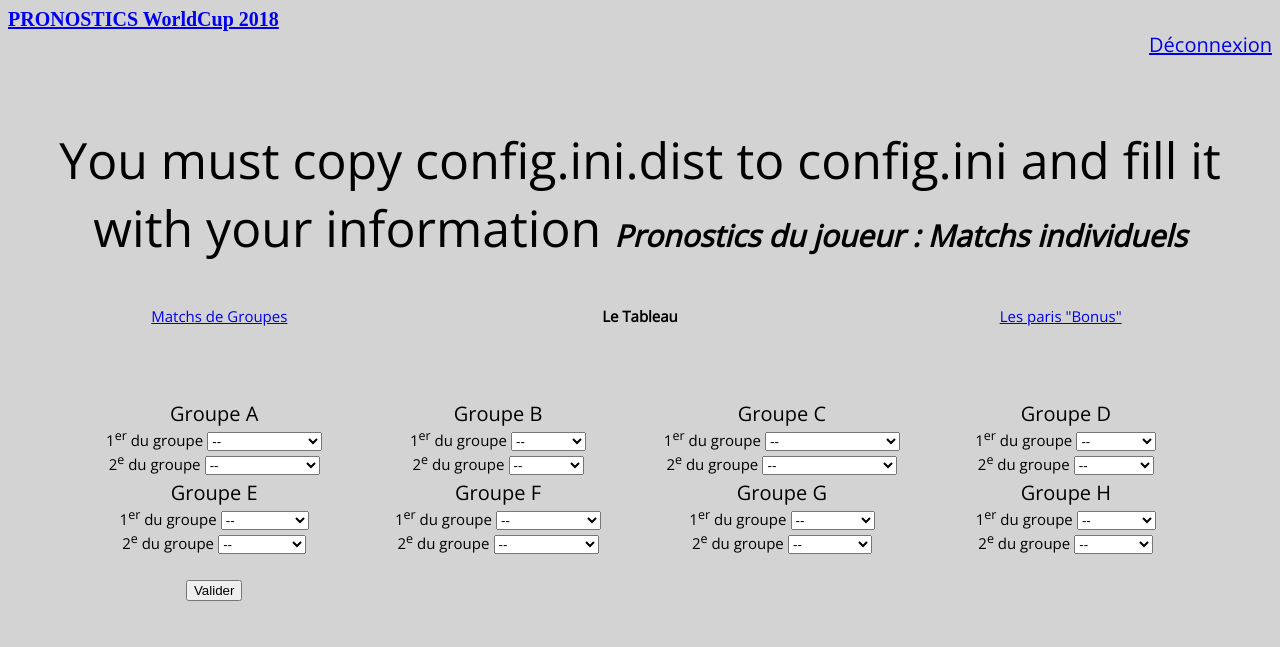
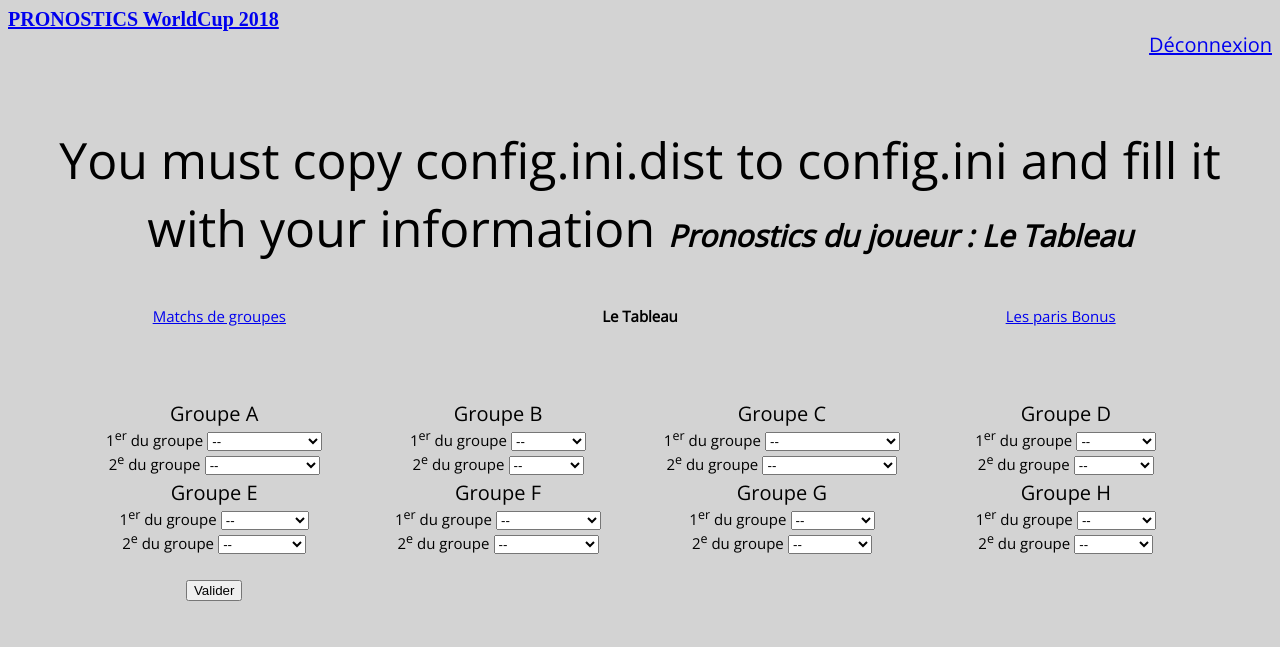
Before and after one commit to lfogit/WorldCup18, a PHP site: page /groupes.php in a window 1280 px wide. Shown: the top 647 px of the page. Run offline with PHP 8.4, Linux system fonts and the light colour scheme; the visitor is signed in with stand-in values (Sample User, id 1); data comes from the database, SQL or seed files in the repository; data that the repository does not hold is empty; some web fonts are replaced.

Commit message:
corrections divers.php

```diff
--- a/groupes.php
+++ b/groupes.php
@@ -26,7 +26,7 @@
         <?php
         include('connect.php');
         ?>
-        <font style="font-size: 30px;"><b><i>Pronostics du joueur : Matchs individuels</i></b><br/><br/></font>
+        <font style="font-size: 30px;"><b><i>Pronostics du joueur : Le Tableau</i></b><br/><br/></font>
     </div>
     <?php
     $grp = array('A', 'B', 'C', 'D', 'E', 'F', 'G', 'H');
@@ -37,13 +37,13 @@
     <table width="100%" align="center">
         <tr>
             <td width="20%" align="center">
-                <font style="font-size: 15px;"><a href="predictions.php">Matchs de Groupes</a></font><br/>
+                <font style="font-size: 15px;"><a href="predictions.php">Matchs de groupes</a></font><br/>
             </td>
             <td width="20%" align="center">
                 <font style="font-size: 15px;"><b>Le Tableau</b></font><br/>
             </td>
             <td width="20%" align="center">
-                <font style="font-size: 15px;"><a href="divers.php">Les paris "Bonus"</a></font><br/>
+                <font style="font-size: 15px;"><a href="divers.php">Les paris Bonus</a></font><br/>
             </td>
         </tr>
     </table>
--- a/predictions.php
+++ b/predictions.php
@@ -60,7 +60,7 @@
                 <font style="font-size: 15px;"><a href="groupes.php">Le Tableau</a></font><br/><br/>
             </td>
             <td width="20%" align="center">
-                <font style="font-size: 15px;"><a href="divers.php">Les paris "Bonus"</a></font><br/><br/>
+                <font style="font-size: 15px;"><a href="divers.php">Les paris Bonus</a></font><br/><br/>
             </td>
         </tr>
     </table>
@@ -145,7 +145,7 @@
                             echo '<a href="match.php?id=' . $item['id_match'] . '">RENSEIGNER LE RÉSULTAT DU MATCH</a>';
                         } else {
                             if (!$res) {
-                                echo 'TROP TARD POUR PARIER';
+                                echo 'OUPS, TROP TARD POUR PARIER !';
                             } else {
                                 echo 'VOUS PARIEZ : ' . $res['score1'] . '-' . $res['score2'];
                             }
```
Also changed, not shown: divers.php (+8 -8 lines).
